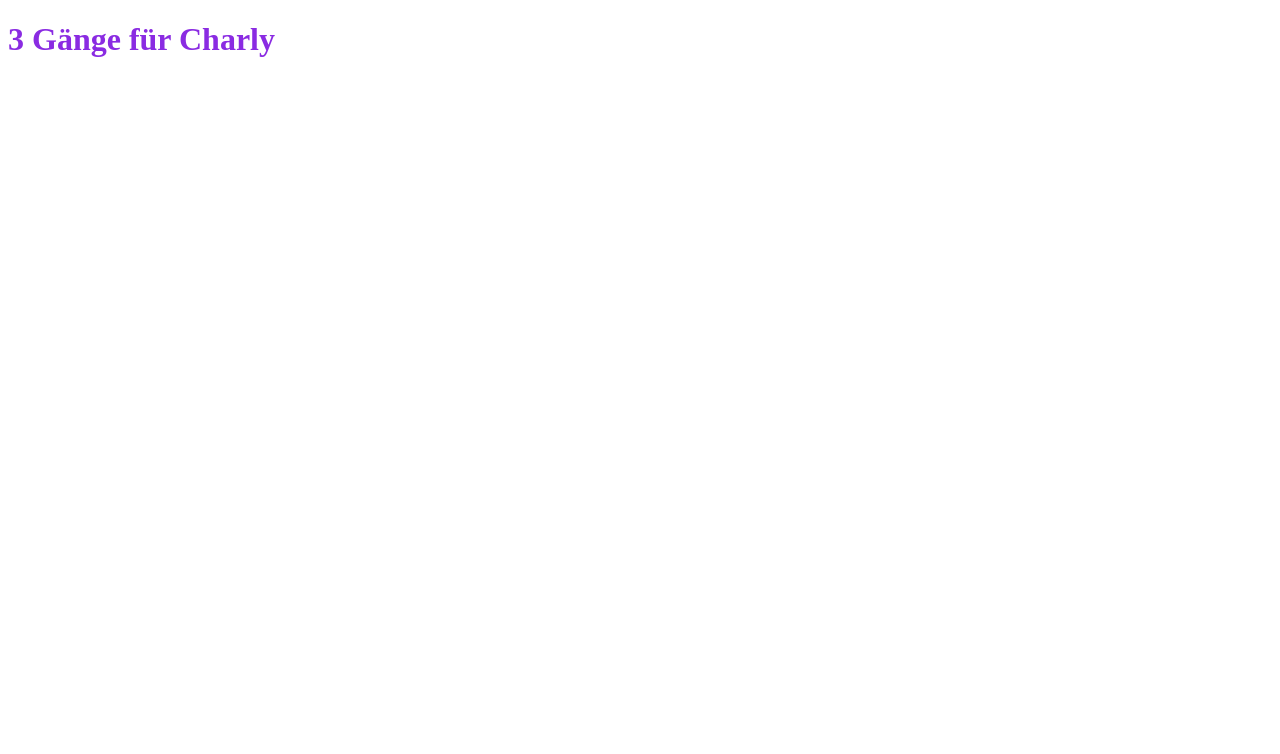
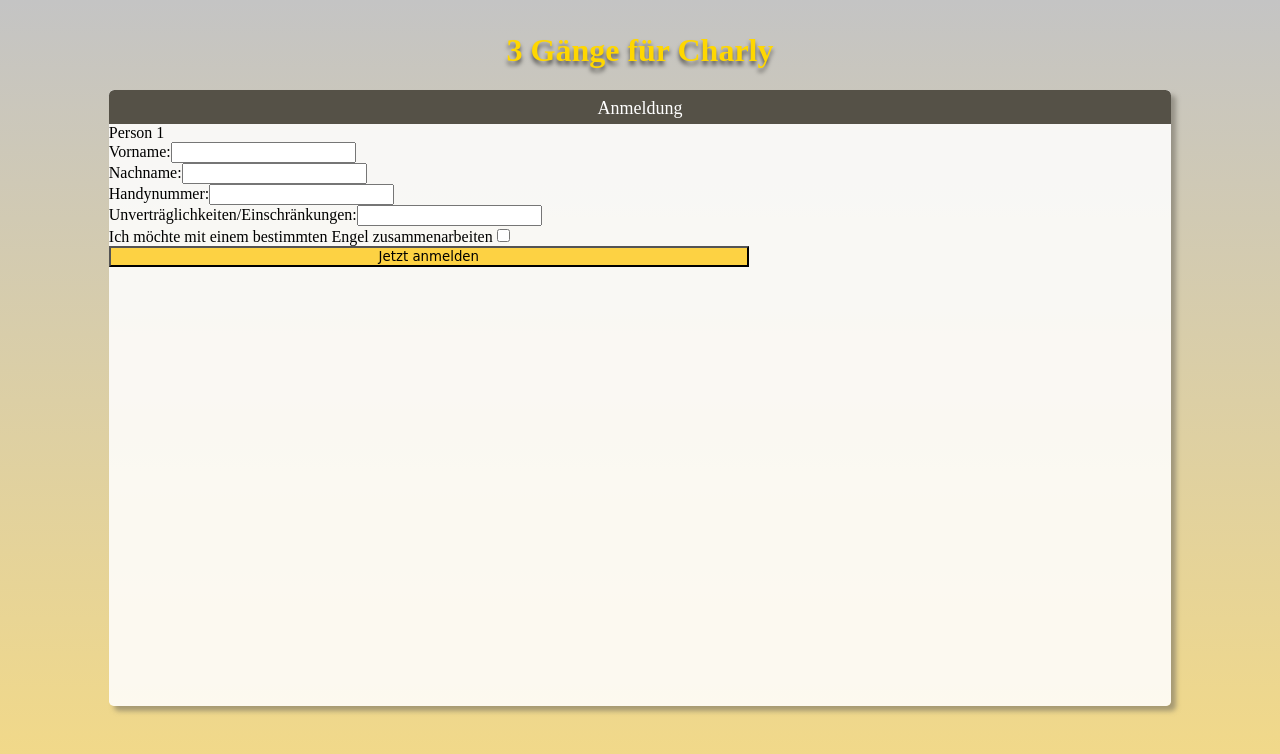
Before and after one commit to maxrohleder/3GaengeFuerCharly, a React (Create React App) app in the folder frontend/: page / in a window 1280 px wide. Shown: the top 754 px of the page. Built offline with nearby package versions, Linux system fonts and the light colour scheme.

Commit message:
finished dummy welcome page started register form

```diff
--- a/frontend/src/App.css
+++ b/frontend/src/App.css
@@ -1,3 +1,73 @@
+body{
+  margin: 0;
+}
+.welcomePage{
+  background-image: linear-gradient(#C4C4C4,#ecc03196);
+  justify-content: center;
+  align-items: center;
+  width: 100vw;
+  height: 100vh;
+  display: flex;
+  justify-content: flex-start;
+  flex-direction: column;
+
+}
 h1{
-  color: blueviolet;
+  margin-top: 1em;
+  text-align: center;
+  color: #FFD700;
+  font-weight: bold;
+  font-family: Quattrocento;
+  font-style: normal;
+  text-shadow: 0px 4px 4px rgba(0, 0, 0, 0.568);
+  width: 100vw;
 }
+.welcome{
+  flex-direction: column;
+  padding: 1em;
+  padding-top: 0em;
+  align-self: center;
+  display: flex;
+  background-color: #C4C4C4;
+  width: 83vw;
+  height: 77vh;
+  justify-content: center;
+  font-family: Comic Sans MS;
+  font-style: normal;
+  font-size: 0.63em;
+  overflow: hidden;
+  overflow-y: scroll;
+  border-color: #ffc400b9;
+  border-width: 0.1em;
+  border-radius: 0.7em;
+  border-style: solid;
+}
+
+button{
+  align-self: center;
+  width: 50vw;
+  font-family: Comic Sans MS;
+  background-color: #ffc400b9;
+}
+
+.RegisterFormCard{
+  font-family: Quattrocento;
+  width: 83vw;
+  height:77vh;
+  box-shadow:5px 5px 5px rgba(107, 104, 94, 0.555);
+  background-color: rgba(255, 255, 255, 0.863);
+  border-radius: 0.3em;
+}
+
+.header{
+  font-size: larger;
+  border-top-left-radius: 0.3em;
+  border-top-right-radius: 0.3em;
+  width: 100%;
+  background-color: rgb(85, 81, 71);
+  color: white;
+  text-align: center;
+  font-size: large;
+  padding-top: 0.4em;
+  padding-bottom: 0.3em;
+}
--- a/frontend/src/App.js
+++ b/frontend/src/App.js
@@ -1,10 +1,103 @@
-import React from 'react';
+import React, { Component } from 'react';
 import './App.css';
 
-function App() {
-  return (
-    <h1>3 Gänge für Charly</h1>
-  );
+class App extends Component {
+  constructor(props) {
+    super(props);
+    this.state = {
+      websiteNr: 1,
+      p1_first: '',
+      p1_last: '',
+      p1_mobil: '',
+      p1_allergy: '',
+      isTeam: '',
+      p2_first: '',
+      p2_last: '',
+      p2_mobile: '',
+      p2_allergy: '',
+      kitchen: '',
+      street: '',
+      number: '',
+      postal: '',
+      covid: '',
+    };
+  }
+  goToRegisterPage = () => {
+    this.setState({ websiteNr: 1 }
+    );
+    console.log('Test Button')
+  }
+  sendRegisterform = (event) => {
+    event.preventDefault();
+    console.log('Send info', this.state);
+
+  }
+  onChangeHandler = (event) => {
+    let key = event.target.name;
+    let val = event.target.value;
+    this.setState({ [key]: val });
+    console.log(key, val)
+  }
+  teamButtonChange = (event) => {
+    let team = event.target.checked;
+    console.log(team)
+  }
+
+  render() {
+    if (this.state.websiteNr === 0) {
+      return (
+        <div className='welcomePage'>
+          <h1>3 Gänge für Charly</h1>
+          <div className='welcome'>
+            <p>Hallo meine Engel!<br></br><br></br>
+          Herzlich Willkommen auf der Anmeldeseite für das interne Laufgelage anlässlich meines Geburtstages. Es freut mich sehr, das ihr den Weg zu mir gefunden habt. <br></br><br></br>
+          Kurz zum Ablauf:<br></br>
+          Ihr werdet in 2er Teams aufgeteilt (wer einen favorisierten Partner hat, kann sich gerne mit diesem zusammen anmelden). Jedes Team erhält einen von 3 Gängen (Vor-, Haupt- oder Nachspeise), welchen es für 4 Gäste vorbereiten soll. Für die anderen beiden Gänge besucht man einen jeweils anderen Haushalt. So lernt jedes Team an dem Abend vorraussichtlich 6 andere Teams kennen. Wer aufgrund der aktuellen Corona-Situation keine/wenig neue Menschen kennenlernen möchte, kann dies in der Anmeldung angeben. Dann werde ich versuchen euch nur mit euch bekannten Personen in eine Gruppe zu stecken.<br></br>
+          Da ein Engel immer dem Anlass entsprechend gekleidet sein sollte, ist alles von schwarzer Hose &amp; Hemd bis zum Abiballkleid erwünscht.<br></br>
+          Weil wir auch Engel aus anderen Sektionen erwarten, gebt ihr bitte an, ob euch eine Küche in Erlangen zur Verfügung steht. Andernfalls werde ich euch eine Küche organisieren.<br></br>
+          Nach dem Dessert werden wir uns noch alle in einer Bar oder ähnlichem treffen.<br></br>
+          Wenn sich alle Engel angemeldet haben und die Teams zusammengesetzt wurden, erhaltet ihr eine SMS von mir, in welcher euer Gang sowie die Unverträglichkeiten eurer Gäste stehen. Am Abend des Laufgelages erhaltet ihr dann immer kurz vor Beginn eurer nächsten Mission die Adresse eures Zielortes.<br></br>
+              <br></br>
+          Bis dann meine Engel, ich freu mich auf euch.<br></br>
+          Eure Charly
+        </p>
+            <button onClick={this.goToRegisterPage}>Jetzt anmelden</button>
+          </div>
+        </div>
+      )
+    }
+    if (this.state.websiteNr === 1) {
+      return (
+        <div className='welcomePage'>
+          <h1>3 Gänge für Charly</h1>
+          <div className='RegisterFormCard'>
+            <div className='header'>Anmeldung</div>
+            <form onSubmit={this.sendRegisterform}>
+              Person 1<br></br>
+              <label>Vorname:
+                <input type='text' name='p1_first' onChange={this.onChangeHandler}></input>
+              </label><br></br>
+              <label>Nachname:
+                <input type='text' name='p1_last' onChange={this.onChangeHandler}></input>
+              </label><br></br>
+              <label>Handynummer:
+                <input type='text' name='p1_mobil' onChange={this.onChangeHandler}></input>
+              </label><br></br>
+              <label>Unverträglichkeiten/Einschränkungen:
+                <input type='text' name='p1_allergy' onChange={this.onChangeHandler}></input>
+              </label><br></br>
+              <label>Ich möchte mit einem bestimmten Engel zusammenarbeiten
+                <input type='checkbox' name='isTeam' onChange={this.teamButtonChange}></input><br></br>
+              </label>
+              <button type='submit'>Jetzt anmelden</button>
+            </form>
+          </div>
+        </div>
+      )
+    }
+
+  }
+
 }
 
 export default App;
```
